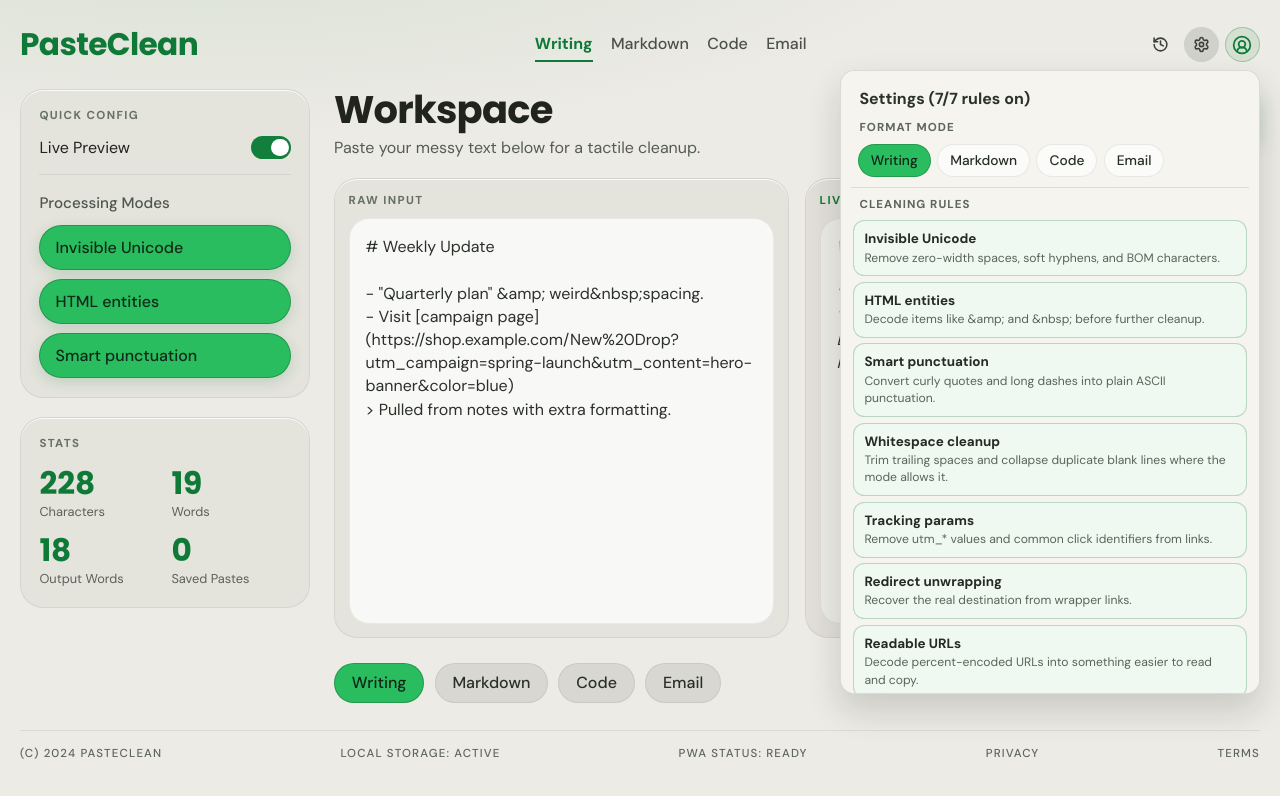
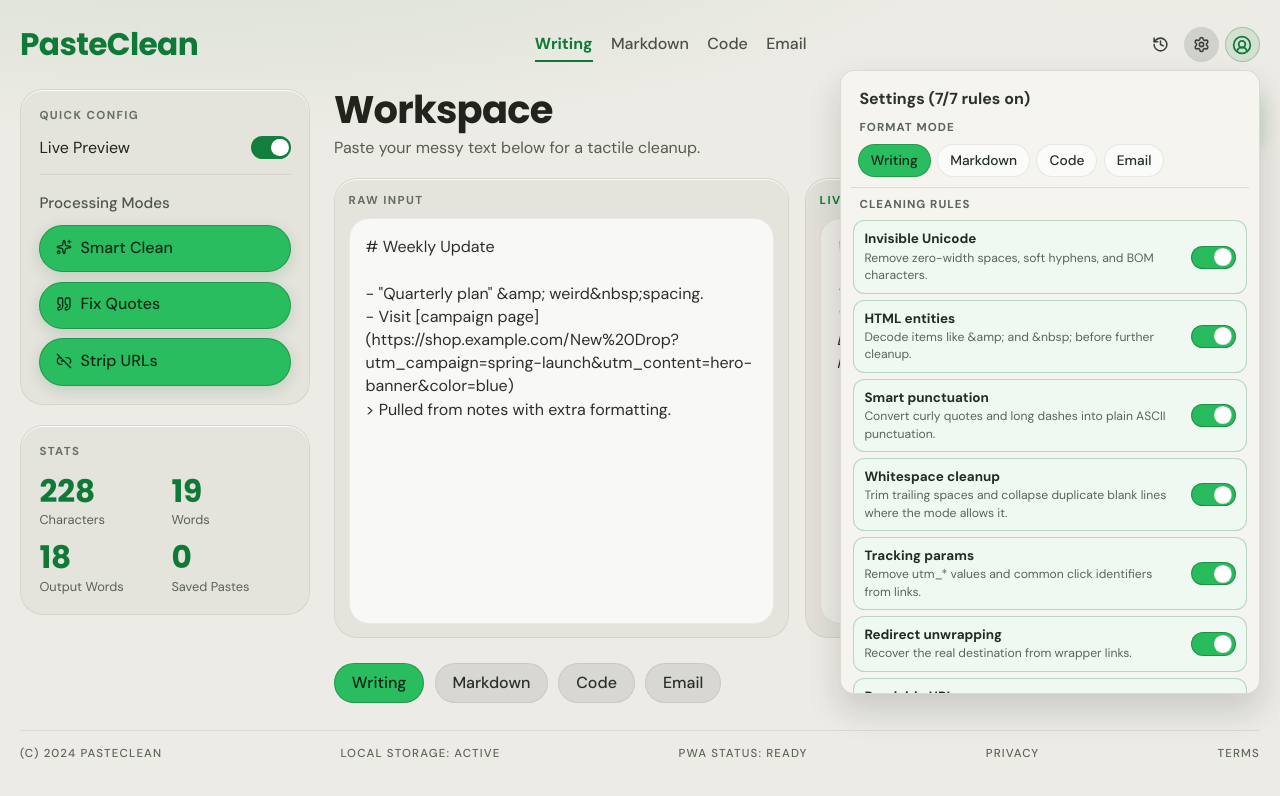
Before and after one commit to Joshuasoco/PasteClean, a React (Vite) app: page / in a window 1280 px wide. Both pictures are taken after a click on the button 1201 px from the left and 44 px from the top of the page. Shown: the top 796 px of the page. Built offline with nearby package versions, Linux system fonts and the light colour scheme; the HTML template or start-up script is replaced by a standard one.

Commit message:
feat: change ui

```diff
--- a/src/App.jsx
+++ b/src/App.jsx
@@ -1,5 +1,5 @@
 import { startTransition, useDeferredValue, useEffect, useMemo, useRef, useState } from 'react'
-import { History, Settings, UserCircle2 } from 'lucide-react'
+import { History, Link2Off, Quote, Settings, Sparkles, UserCircle2 } from 'lucide-react'
 import {
   CLEANING_RULES,
   cleanText,
@@ -136,6 +136,11 @@
     }))
   }
 
+  function setAllRules(nextValue) {
+    const allRuleState = Object.fromEntries(CLEANING_RULES.map((rule) => [rule.key, nextValue]))
+    setCleaningOptions((current) => ({ ...current, ...allRuleState }))
+  }
+
   function handleModeChange(nextMode) {
     startTransition(() => {
       setMode(nextMode)
@@ -179,9 +184,14 @@
 
   const inputWords = countWords(input)
   const outputWords = countWords(result.cleanedText)
-  const visibleRules = CLEANING_RULES.slice(0, 3)
   const historyPreview = history.slice(0, 5)
   const enabledRuleCount = CLEANING_RULES.filter((rule) => cleaningOptions[rule.key]).length
+  const smartCleanEnabled = enabledRuleCount === CLEANING_RULES.length
+  const fixQuotesEnabled = Boolean(cleaningOptions.normalizePunctuation)
+  const stripUrlsEnabled =
+    Boolean(cleaningOptions.stripTrackingParams) &&
+    Boolean(cleaningOptions.unwrapRedirects) &&
+    Boolean(cleaningOptions.decodeReadableUrls)
 
   return (
     <main className="pcShell">
@@ -287,6 +297,10 @@
                         <strong>{rule.label}</strong>
                         <small>{rule.description}</small>
                       </span>
+                      <span className={`pcToggleMark ${cleaningOptions[rule.key] ? 'pcToggleMarkOn' : ''}`}>
+                        <span className="pcToggleMarkKnob" aria-hidden="true" />
+                        <span className="pcToggleMarkLabel">{cleaningOptions[rule.key] ? 'On' : 'Off'}</span>
+                      </span>
                     </button>
                   ))}
                 </div>
@@ -333,16 +347,46 @@
 
             <p className="pcSubLabel">Processing Modes</p>
             <div className="pcModeToggles">
-              {visibleRules.map((rule) => (
-                <button
-                  key={rule.key}
-                  type="button"
-                  className={`pcPillToggle ${cleaningOptions[rule.key] ? 'pcPillToggleActive' : ''}`}
-                  onClick={() => handleToggleRule(rule.key)}
-                >
-                  {rule.label}
-                </button>
-              ))}
+              <button
+                type="button"
+                className={`pcPillToggle ${smartCleanEnabled ? 'pcPillToggleActive' : ''}`}
+                onClick={() => setAllRules(!smartCleanEnabled)}
+              >
+                <span className="pcPillLeft">
+                  <Sparkles size={16} />
+                  <span>Smart Clean</span>
+                </span>
+              </button>
+
+              <button
+                type="button"
+                className={`pcPillToggle ${fixQuotesEnabled ? 'pcPillToggleActive' : ''}`}
+                onClick={() => handleToggleRule('normalizePunctuation')}
+              >
+                <span className="pcPillLeft">
+                  <Quote size={16} />
+                  <span>Fix Quotes</span>
+                </span>
+              </button>
+
+              <button
+                type="button"
+                className={`pcPillToggle ${stripUrlsEnabled ? 'pcPillToggleActive' : ''}`}
+                onClick={() => {
+                  const nextValue = !stripUrlsEnabled
+                  setCleaningOptions((current) => ({
+                    ...current,
+                    stripTrackingParams: nextValue,
+                    unwrapRedirects: nextValue,
+                    decodeReadableUrls: nextValue,
+                  }))
+                }}
+              >
+                <span className="pcPillLeft">
+                  <Link2Off size={16} />
+                  <span>Strip URLs</span>
+                </span>
+              </button>
             </div>
           </article>
 
--- a/src/index.css
+++ b/src/index.css
@@ -223,6 +223,10 @@
   border: 1px solid rgba(40, 49, 40, 0.09);
   background: #fbfbf9;
   color: #242a24;
+  display: flex;
+  justify-content: space-between;
+  align-items: center;
+  gap: 0.8rem;
 }
 
 .pcMenuRuleText {
@@ -242,6 +246,50 @@
 .pcMenuRuleActive {
   background: #eff9f2;
   border-color: rgba(24, 110, 50, 0.25);
+}
+
+.pcToggleMark {
+  width: 2.8rem;
+  min-width: 2.8rem;
+  height: 1.45rem;
+  border-radius: 999px;
+  border: 1px solid rgba(34, 42, 35, 0.17);
+  background: #d8d6cf;
+  display: inline-flex;
+  align-items: center;
+  gap: 0.18rem;
+  padding: 0.1rem 0.18rem;
+  transition: background 120ms ease;
+}
+
+.pcToggleMarkKnob {
+  width: 1.12rem;
+  height: 1.12rem;
+  border-radius: 50%;
+  background: #ffffff;
+  border: 1px solid rgba(24, 32, 25, 0.12);
+  transition: transform 120ms ease;
+}
+
+.pcToggleMarkLabel {
+  font-size: 0.64rem;
+  font-weight: 700;
+  color: #344034;
+  text-transform: uppercase;
+  letter-spacing: 0.04em;
+}
+
+.pcToggleMarkOn {
+  background: #27bb5e;
+  border-color: rgba(21, 92, 44, 0.45);
+}
+
+.pcToggleMarkOn .pcToggleMarkKnob {
+  transform: translateX(1.18rem);
+}
+
+.pcToggleMarkOn .pcToggleMarkLabel {
+  color: #ffffff;
 }
 
 .pcMenuItem,
@@ -371,6 +419,12 @@
 .pcModeToggles {
   display: grid;
   gap: 0.58rem;
+}
+
+.pcPillLeft {
+  display: inline-flex;
+  align-items: center;
+  gap: 0.55rem;
 }
 
 .pcPillToggle {
```
